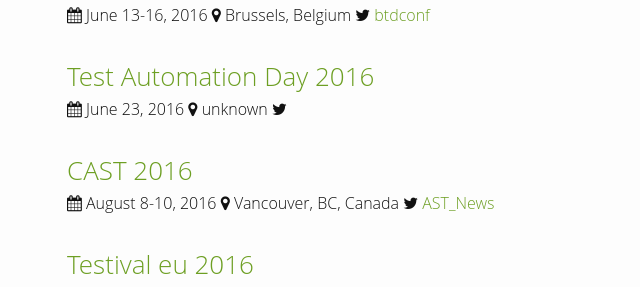
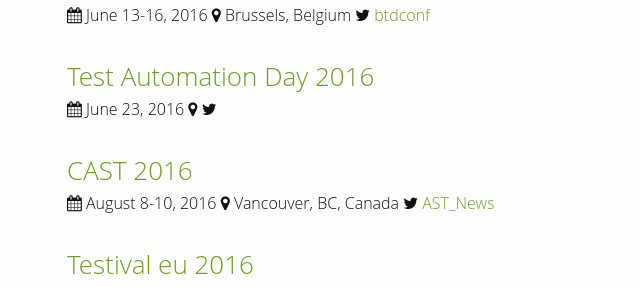
Before and after one commit to TestingConferences/testingconferences.github.io, a Jekyll site: the page built from index.html, in a window 1280 px wide and 900 px high, scrolled down 1817 px. Shown: the part 162-449 px from the top of the window, without its empty margins (203-843 px from the left). Built offline with Jekyll 4.4.1, drawn with Linux system fonts in a browser that asks for light colours.

Commit message:
Update current.yml

```diff
--- a/_data/current.yml
+++ b/_data/current.yml
@@ -119,7 +119,7 @@
   twitter: btdconf
 
 - name: Test Automation Day 2016
-  location: unknown
+  location:
   dates: "June 23, 2016"
   url: http://www.testautomationday.com/
   twitter:
```
